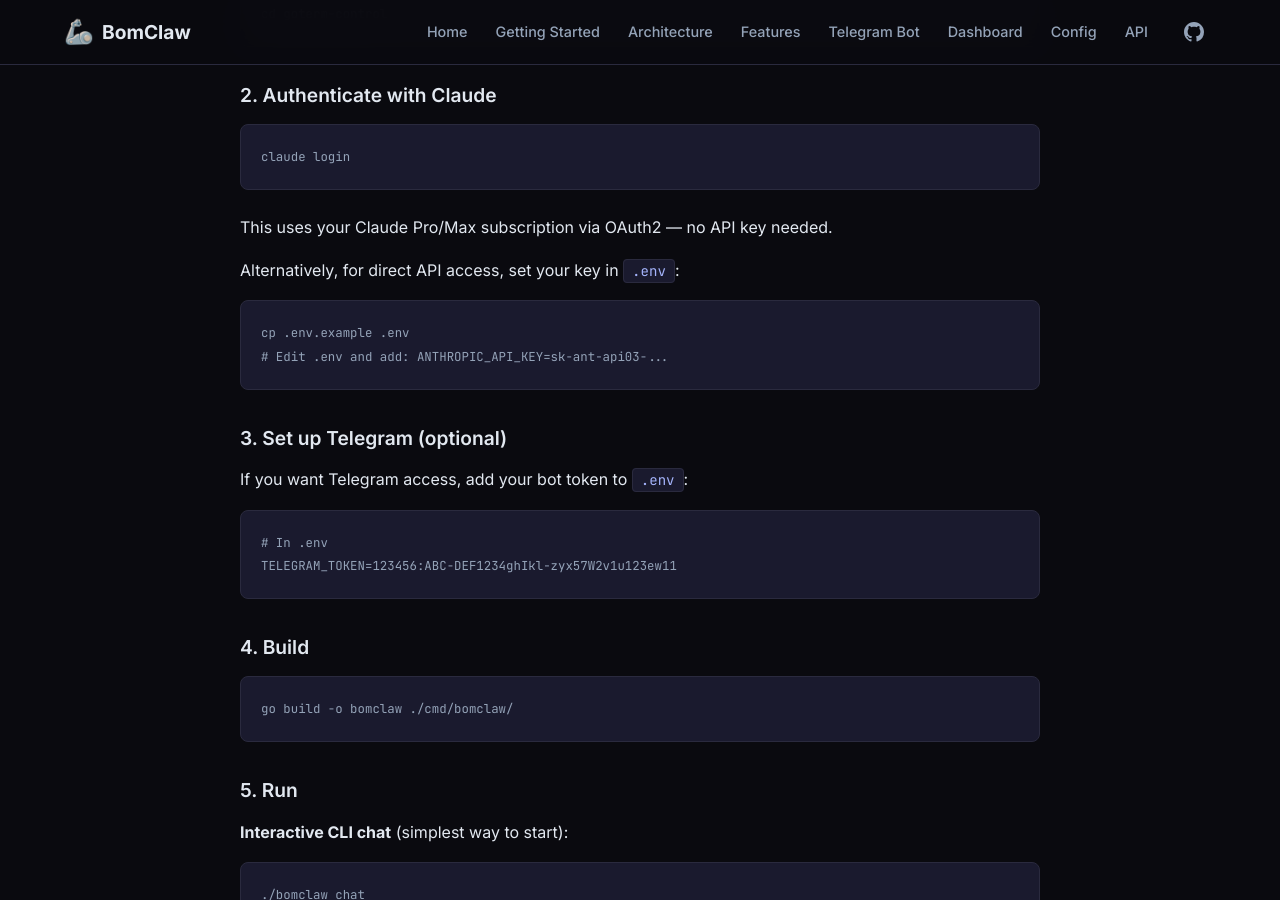
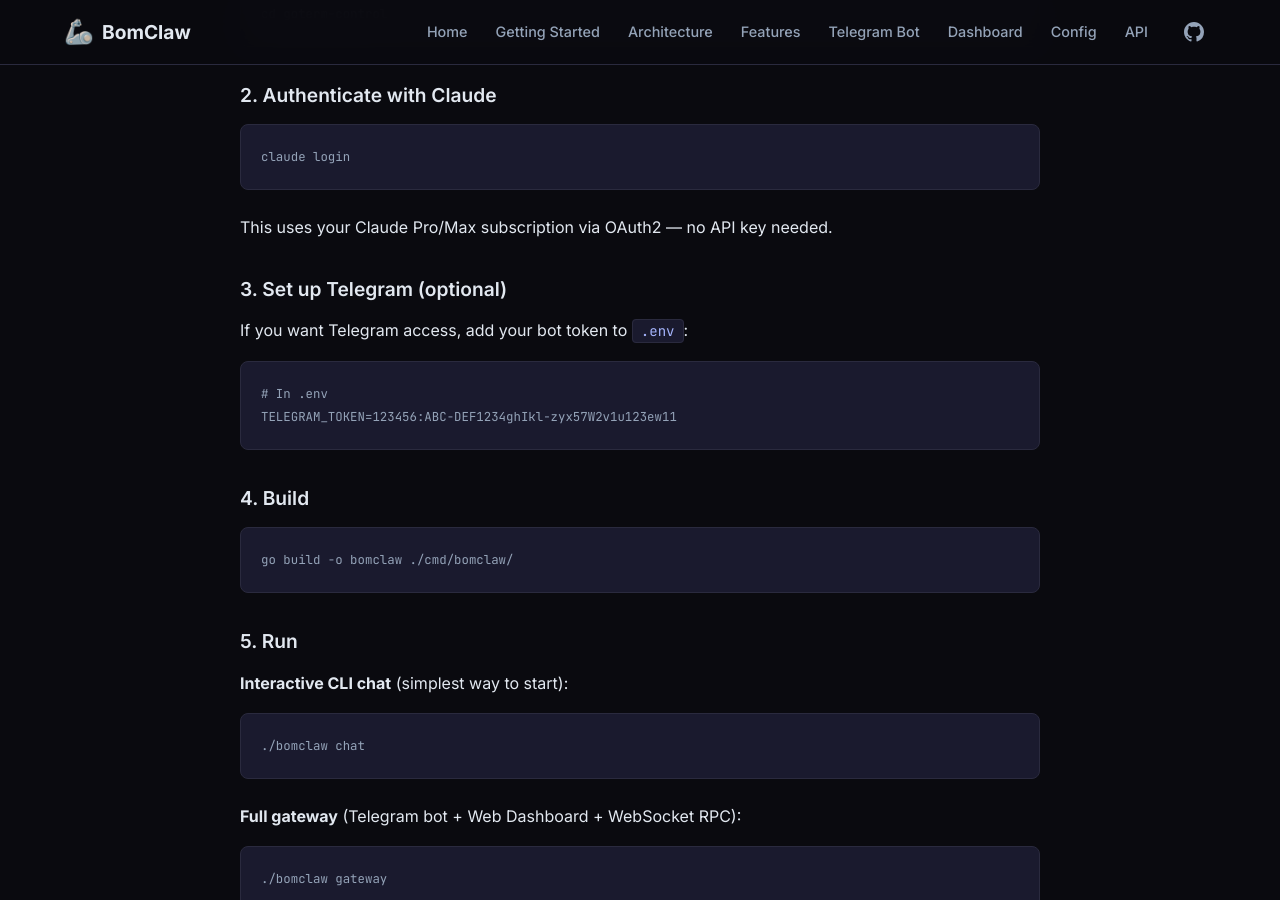
Before and after one commit to phanngoc/goterm-control, a Jekyll site: the page built from docs/getting-started.md, in a window 1280 px wide and 900 px high, scrolled down 669 px. Built offline with Jekyll 4.4.1, drawn with Linux system fonts in a browser that asks for light colours.

Commit message:
docs: remove direct API key setup from getting-started
Claude CLI OAuth is the only recommended auth method now.
The API key option is still documented in the Authentication Modes
table further down the page.

Co-Authored-By: Claude Opus 4.6 (1M context) <noreply@anthropic.com>

````diff
--- a/docs/getting-started.md
+++ b/docs/getting-started.md
@@ -33,13 +33,6 @@ claude login
 ```
 
 This uses your Claude Pro/Max subscription via OAuth2 &mdash; no API key needed.
-
-Alternatively, for direct API access, set your key in `.env`:
-
-```bash
-cp .env.example .env
-# Edit .env and add: ANTHROPIC_API_KEY=sk-ant-api03-...
-```
 
 ### 3. Set up Telegram (optional)
 
````
